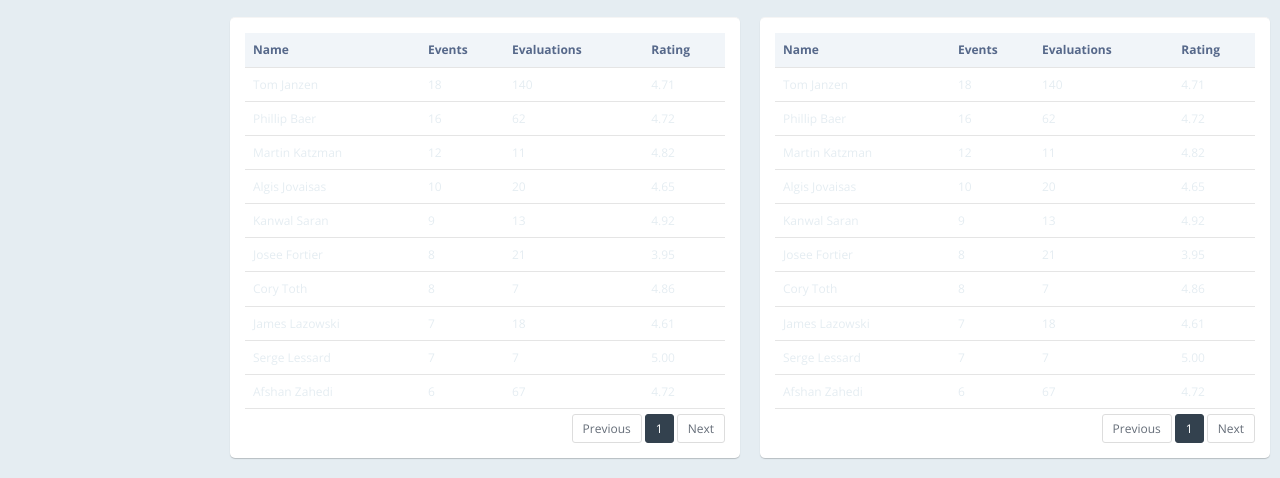
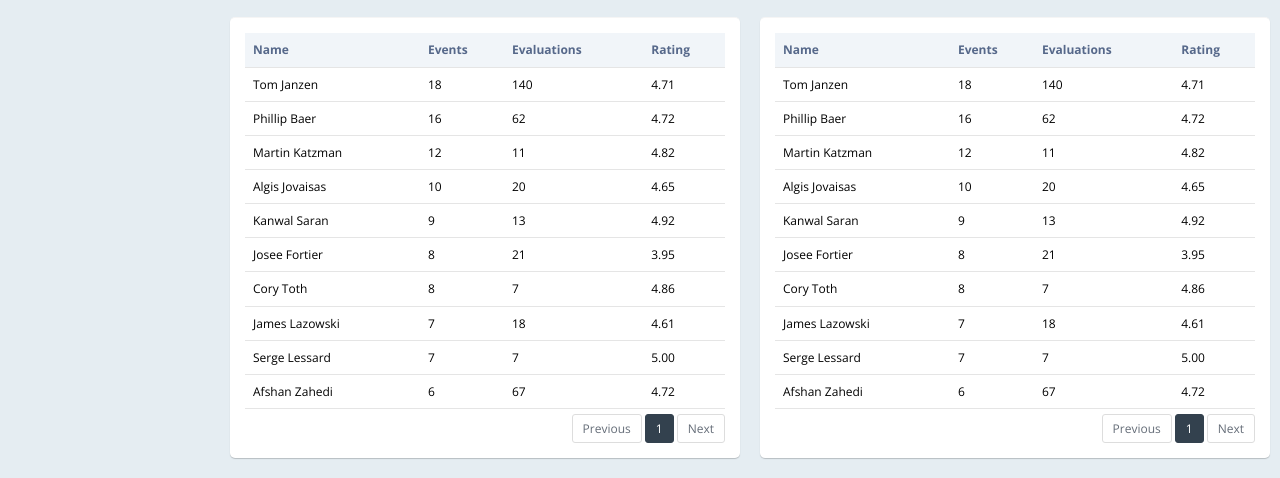
Before and after one commit to dhustlerz/flexxiademodesign, a PHP site: page / in a window 1280 px wide. Shown: the part 1250-1728 px from the top of the page. Run offline with PHP 8.4, Linux system fonts and the light colour scheme; some libraries are stand-ins or nearby versions.

Commit message:
update table color

```diff
--- a/includes/content.inc.php
+++ b/includes/content.inc.php
@@ -273,7 +273,7 @@
 
                       <div class="row">
                           <div class="col-md-6">
-                            <div class="panel panel-default">
+                            <div class="panel panel-default color-000">
                               <!-- START DEFAULT DATATABLE -->
                               <?php require 'simpletable.inc.php' ?>
                               <!-- END DEFAULT DATATABLE -->
@@ -281,7 +281,7 @@
                         </div>
                           <div class="col-md-6">
                             <!-- START DatatTables-->
-                            <div class="panel panel-default">
+                            <div class="panel panel-default color-000">
                               <!-- START DEFAULT DATATABLE -->
                               <?php require 'simpletable.inc.php' ?>
                               <!-- END DEFAULT DATATABLE -->
```
